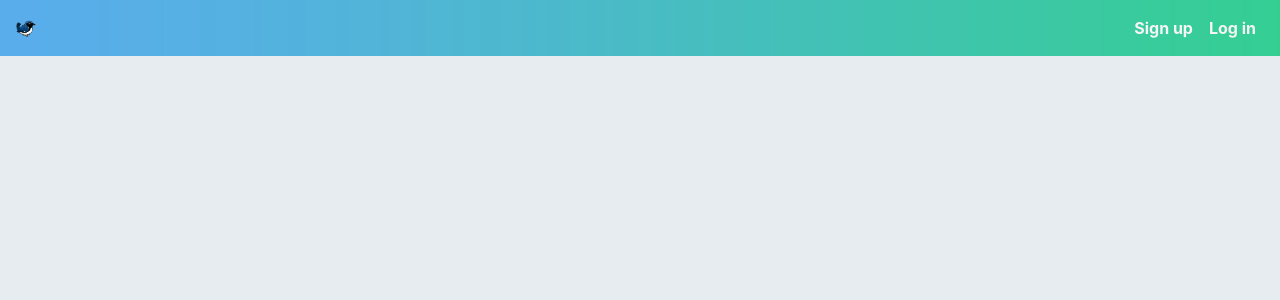
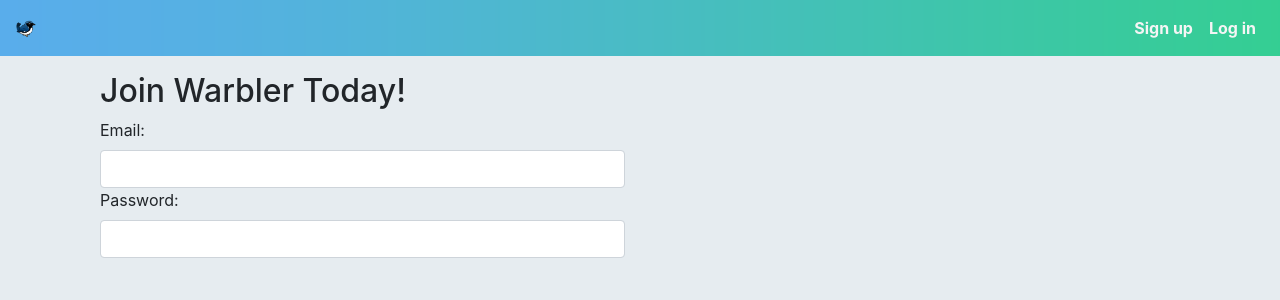
Before and after one commit to nicksantoro/warblar-client, a React (Create React App) app: page /signup in a window 1280 px wide. Shown: the top 300 px of the page. Built offline with nearby package versions, Linux system fonts and the light colour scheme.

Commit message:
creating authform

```diff
--- /dev/null
+++ b/src/components/AuthForm.js
@@ -0,0 +1,46 @@
+import React, { Component } from 'react'
+
+class AuthForm extends Component {
+  constructor(props) {
+    super(props);
+    this.state = {
+      email: "",
+      username: "",
+      password: "",
+      profileImageUrl: ""
+    };
+  }
+  render() {
+    const { email, username, password, profileImageUrl } = this.state
+    const { heading, buttonText } = this.props
+    return (
+      <div>
+        <div className="row justify-content-md-center text-center"></div>
+        <div className="col-md-6">
+          <form onSubmit={this.handleSubmit}>
+            <h2>{heading}</h2>
+            <label htmlFor="email">Email:</label>
+            <input
+              className="form-control"
+              id="email"
+              name="email"
+              onChange={this.handleChange}
+              value={email}
+              type="text"
+            />
+            <label htmlFor="password">Password:</label>
+            <input
+              className="form-control"
+              id="password"
+              name="password"
+              onChange={this.handleChange}
+              type="password"
+            />
+          </form>
+        </div>
+      </div>
+    )
+  }
+}
+
+export default AuthForm
--- a/src/containers/Main.js
+++ b/src/containers/Main.js
@@ -2,13 +2,23 @@
 import { Switch, Route, withRouter, Redirect } from "react-router-dom";
 import { connect } from "react-redux";
 import Homepage from "../components/Homepage";
+import AuthForm from "../components/AuthForm";
 
 const Main = props => {
   return (
     <div className="container">
       <Switch>
-        <Route exact path="/" render={props => <Homepage {...props} />}>
-        </Route>
+        <Route exact path="/" render={props => <Homepage {...props} />} />
+        <Route exact path="/signin" render={props => {
+          return (
+            <AuthForm buttonText="Log in" heading="Welcome Back." {...props} />
+          )
+        }} />
+        <Route exact path="/signup" render={props => {
+          return (
+            <AuthForm buttonText="Sign me up" heading="Join Warbler Today!" {...props} />
+          )
+        }} />
       </Switch>
     </div>
   )
```
